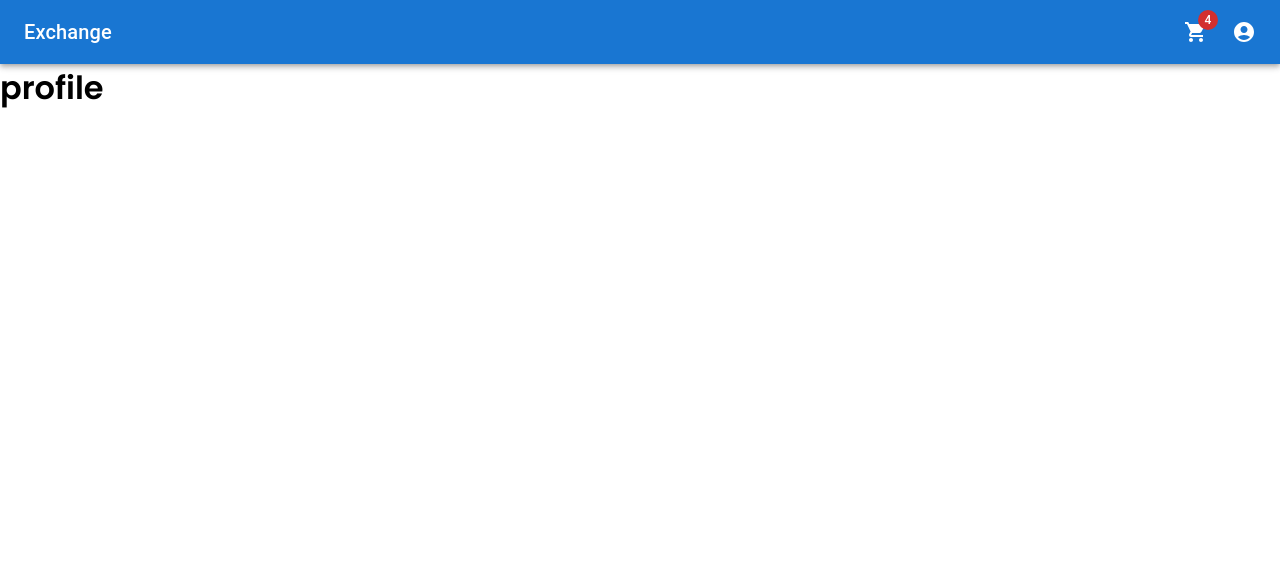
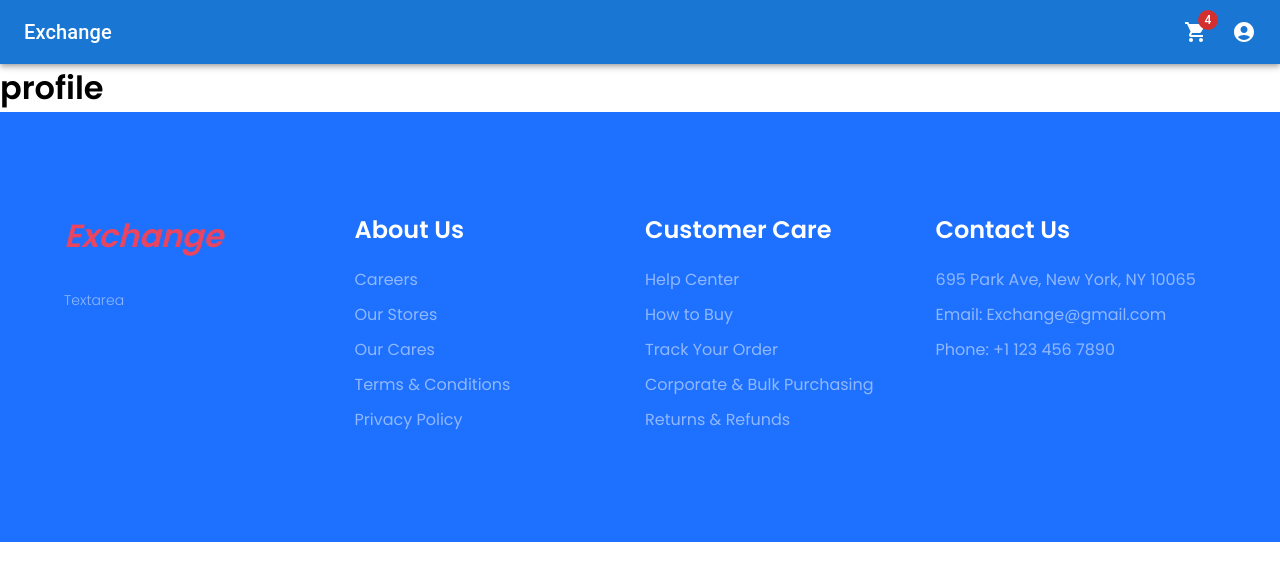
Before and after one commit to qizongliang/Capstone_Exchange_Client, a React (Create React App) app: page /profile in a window 1280 px wide. Shown: the top 580 px of the page. Built offline with nearby package versions, Linux system fonts and the light colour scheme; the HTML template or start-up script is replaced by a standard one.

Commit message:
fix footer

```diff
--- a/src/App.js
+++ b/src/App.js
@@ -4,6 +4,7 @@ import PrimarySearchAppBar from './components/navbar'
 import Home from './pages/home/home'
 import User from './pages/user/user'
 import Shoppingcart from './pages/shoppingcart/shoppingcart'
+import Footer from './components/footer/Footer'
 import { ToastContainer } from 'react-toastify'
 import 'react-toastify/dist/ReactToastify.css'
 import { BrowserRouter as Router, Route, Routes } from 'react-router-dom'
@@ -25,6 +26,7 @@ function App() {
         </div>
       </Router>
       <ToastContainer />
+      <Footer/>
     </>
   )
 }
```
Also changed, not shown: src/components/footer/Footer.jsx (+0 -10 lines).
